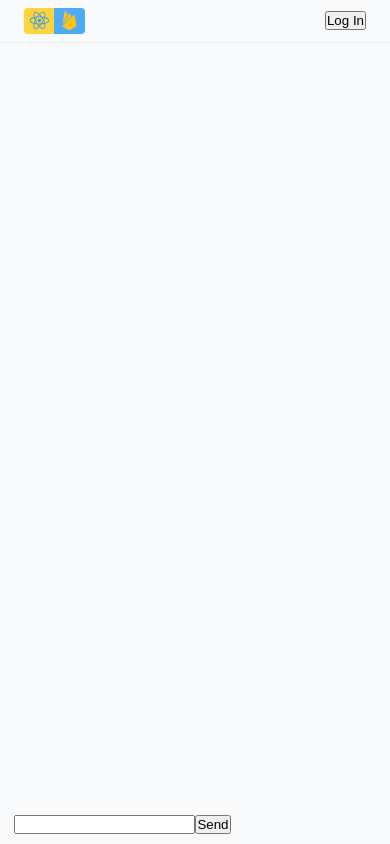
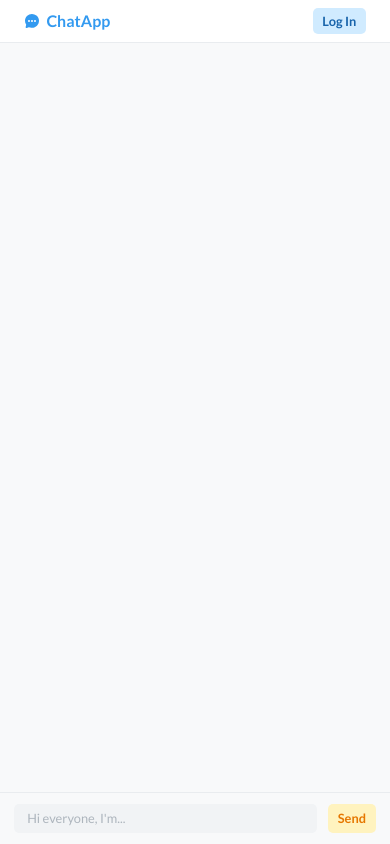
Before and after one commit to curyPD/react-chat-app, a React (Create React App) app: page / in a window 390 px wide. Built offline with nearby package versions, Linux system fonts and the light colour scheme.

Commit message:
Finish mobile design

```diff
--- a/src/App.js
+++ b/src/App.js
@@ -1,27 +1,40 @@
 import React from "react";
-import { IoLogoFirebase, IoLogoReact } from "react-icons/io5";
+import {
+    IoLogoFirebase,
+    IoLogoReact,
+    IoChatbubbleEllipses,
+} from "react-icons/io5";
 
 export default function App() {
     return (
         <div className="container">
             <header className="header">
                 <div className="logo">
-                    <div className="logo__box logo__box--react">
+                    {/* <div className="logo__box logo__box--react">
                         <IoLogoReact className="logo__icon logo__icon--react" />
                     </div>
                     <div className="logo__box logo__box--firebase">
                         <IoLogoFirebase className="logo__icon logo__icon--firebase" />
-                    </div>
+                    </div> */}
+
+                    <IoChatbubbleEllipses className="logo__icon" />
+                    <h1 className="logo__text">ChatApp</h1>
                 </div>
                 <button className="btn btn--login">Log In</button>
             </header>
 
             <main className="main">
-                <section className="messages"></section>
-                <form className="form">
-                    <input type="text" className="input" />
-                    <button className="btn btn--submit">Send</button>
-                </form>
+                <section className="messages-section"></section>
+                <section className="form-section">
+                    <form className="form">
+                        <input
+                            type="text"
+                            className="input"
+                            placeholder="Hi everyone, I'm..."
+                        />
+                        <button className="btn btn--submit">Send</button>
+                    </form>
+                </section>
             </main>
         </div>
     );
--- a/src/index.css
+++ b/src/index.css
@@ -21,57 +21,97 @@ body {
     flex-direction: column;
 }
 
+.btn {
+    border: none;
+    background: none;
+    cursor: pointer;
+    font-family: inherit;
+    padding: 0.6rem 1.2rem;
+    font-size: 1.6rem;
+    font-weight: 700;
+    border-radius: 5px;
+    transition: opacity 0.2s;
+}
+
+.btn:hover {
+    opacity: 0.8;
+}
+
+.btn--login {
+    background-color: #d0ebff;
+    color: #1864ab;
+}
+
+.btn--submit {
+    background-color: #fff3bf;
+    color: #e67700;
+}
+
 .header {
     display: flex;
     align-items: center;
     justify-content: space-between;
     padding: 1rem 3rem;
-    background-color: #f8f9fa;
+    /* background-color: #f8f9fa; */
     border-bottom: 1px solid #e9ecef;
     flex-basis: auto;
 }
 
 .main {
     background-color: #f8f9fa;
-    padding: 1.2rem 1.8rem;
     height: 100%;
     flex: 1;
     display: flex;
     flex-direction: column;
 }
 
+.messages-section {
+    padding: 1.2rem 3.2rem;
+    flex: 1;
+}
+
+.form-section {
+    margin-top: auto;
+    border-top: 1px solid #e9ecef;
+}
+
 .form {
-    margin-top: auto;
+    display: flex;
+    padding: 1.4rem 1.8rem;
+    gap: 1.4rem;
+}
+
+.input {
+    display: block;
+    border: none;
+    background: none;
+    flex: 1;
+    padding: 0.8rem 1.6rem;
+    font-family: inherit;
+    color: #343a40;
+    font-size: 1.6rem;
+    font-weight: 400;
+    background-color: #f1f3f5;
+    border-radius: 5px;
+}
+
+.input::placeholder {
+    color: #adb5bd;
 }
 
 .logo {
     display: flex;
-    border-radius: 4px;
-    overflow: hidden;
-}
-
-.logo__box {
-    padding: 0.2rem 0.6rem;
-}
-
-.logo__box--firebase {
-    background-color: #74c0fc;
-    background-color: #4dabf7;
-}
-
-.logo__box--react {
-    background-color: #ffe066;
-    background-color: #ffd43b;
+    align-items: center;
+    gap: 0.8rem;
 }
 
 .logo__icon {
-    font-size: 2.6rem;
-}
-
-.logo__icon--react {
+    font-size: 2rem;
     color: #339af0;
 }
 
-.logo__icon--firebase {
-    color: #fcc419;
+.logo__text {
+    font-size: 2rem;
+    font-weight: 700;
+    color: #339af0;
 }
```
